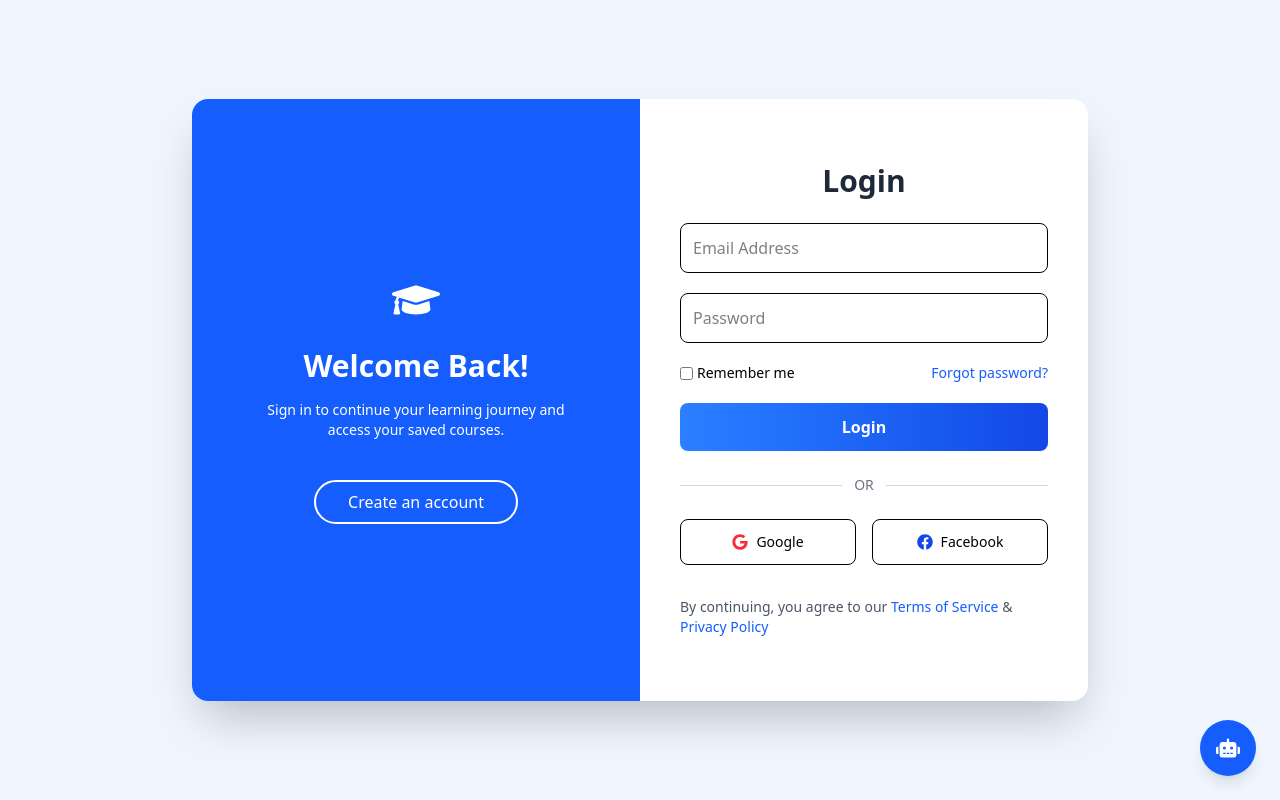
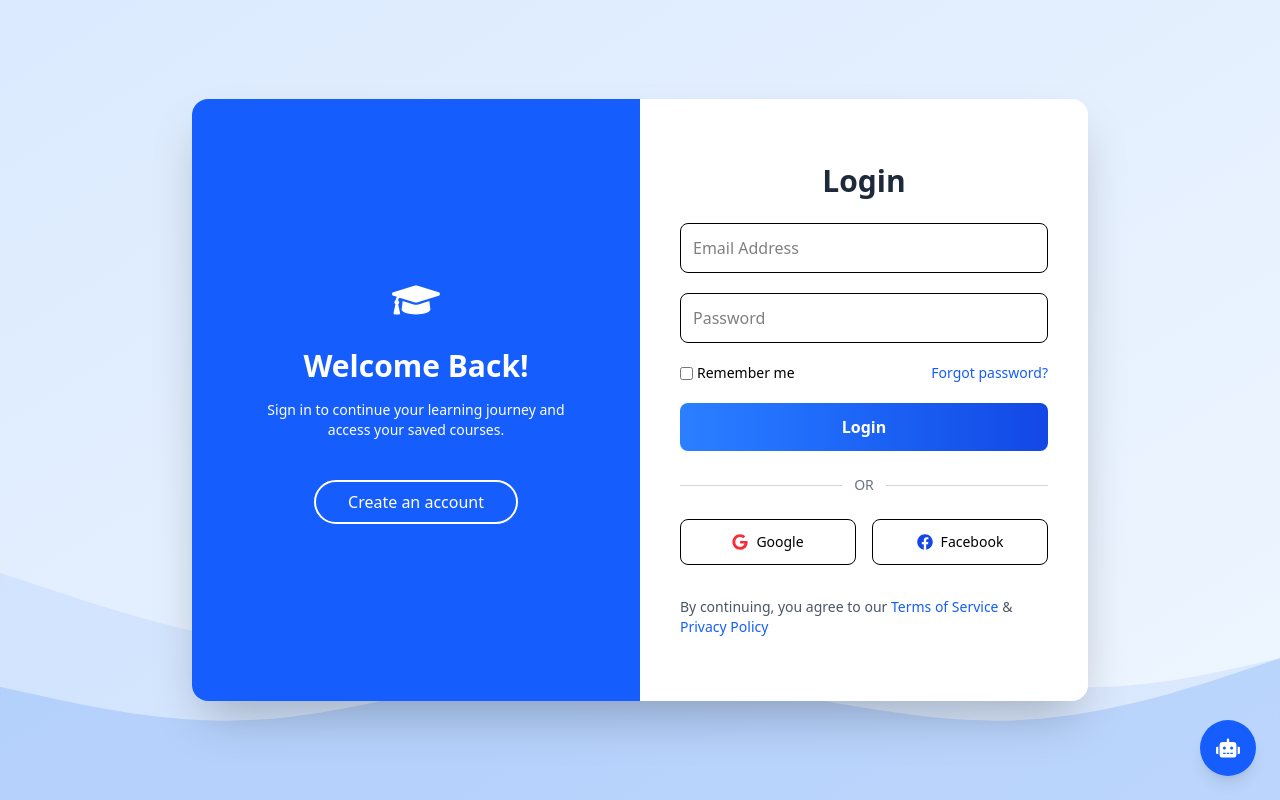
Before and after one commit to Pranay-Dommati/thestudent, a React (Vite) app in the folder frontend/: page /auth in a window 1280 px wide. Built offline with nearby package versions, Linux system fonts and the light colour scheme.

Commit message:
auth edits

```diff
--- a/frontend/src/components/Auth/AuthForm.jsx
+++ b/frontend/src/components/Auth/AuthForm.jsx
@@ -11,6 +11,14 @@ export default function AuthForm() {
 
   return (
     <div className="flex items-center justify-center min-h-screen bg-blue-50 px-4">
+      <div className="absolute inset-0">
+        <div className="absolute inset-0 bg-gradient-to-br from-blue-100 to-blue-50">
+          <svg xmlns="http://www.w3.org/2000/svg" viewBox="0 0 1440 320" className="absolute bottom-0 w-full">
+            <path fill="#3b82f6" fillOpacity="0.1" d="M0,64L48,80C96,96,192,128,288,144C384,160,480,160,576,144C672,128,768,96,864,106.7C960,117,1056,171,1152,186.7C1248,203,1344,181,1392,170.7L1440,160L1440,320L1392,320C1344,320,1248,320,1152,320C1056,320,960,320,864,320C768,320,672,320,576,320C480,320,384,320,288,320C192,320,96,320,48,320L0,320Z"></path>
+            <path fill="#3b82f6" fillOpacity="0.2" d="M0,192L48,202.7C96,213,192,235,288,229.3C384,224,480,192,576,181.3C672,171,768,181,864,197.3C960,213,1056,235,1152,229.3C1248,224,1344,192,1392,176L1440,160L1440,320L1392,320C1344,320,1248,320,1152,320C1056,320,960,320,864,320C768,320,672,320,576,320C480,320,384,320,288,320C192,320,96,320,48,320L0,320Z"></path>
+          </svg>
+        </div>
+      </div>
       <div className="relative w-full max-w-4xl bg-white shadow-2xl rounded-2xl overflow-hidden flex flex-col md:flex-row">
         {/* Welcome Section - Left Side */}
         <div
--- a/frontend/src/components/Auth/AuthRoutes.jsx
+++ b/frontend/src/components/Auth/AuthRoutes.jsx
@@ -3,9 +3,7 @@ import { Routes, Route, Navigate } from 'react-router-dom';
 import AuthForm from './AuthForm';
 
 const AuthRoutes = () => {
-  // You can add authentication state check here
-  const isAuthenticated = false; // Replace with actual auth check
-
+  const isAuthenticated = false;
   return (
     <Routes>
       <Route path="/login" element={!isAuthenticated ? <AuthForm /> : <Navigate to="/chat" />} />
```
